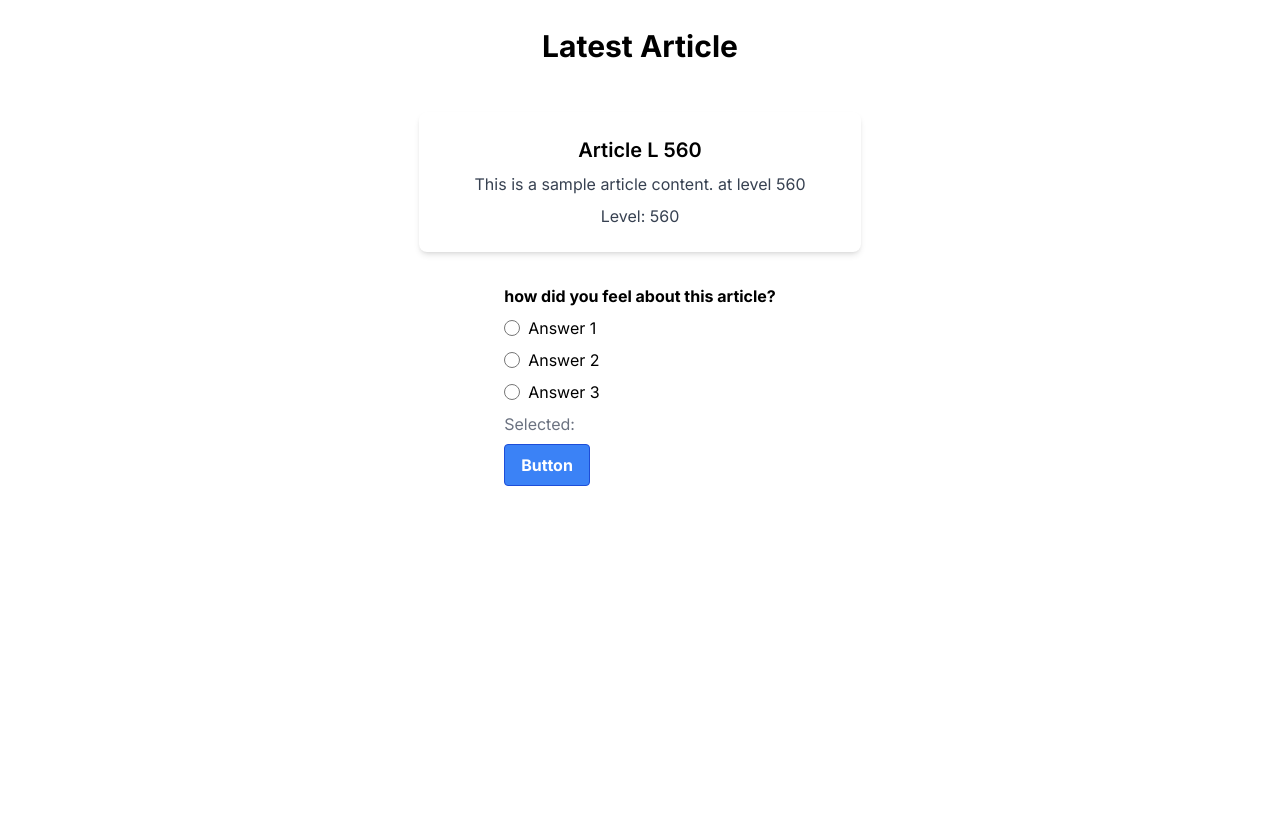
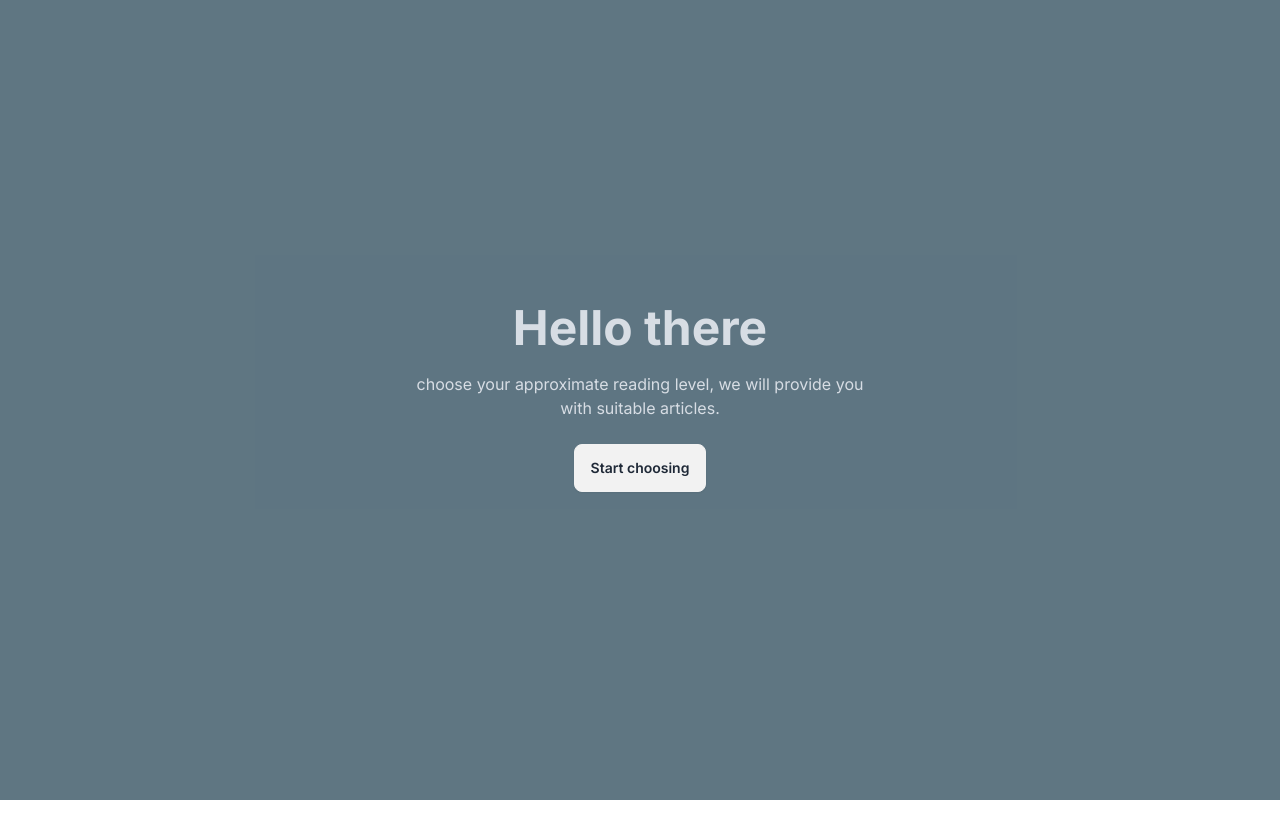
Before and after one commit to kcupqueen/nextjs, a Next.js app: page / in a window 1280 px wide. After the commit the page ends 800 px from the top, so only its background shows below. Built offline with nearby package versions, Linux system fonts and the light colour scheme.

Commit message:
homepage v0.1

```diff
--- a/app/page.tsx
+++ b/app/page.tsx
@@ -1,25 +1,21 @@
 'use client';
-import Article from "@/app/ui/default/article";
+import Home0 from "@/app/ui/default/home"
 import GenerateMockDate from "@/app/lib/default/mock_article";
 import { useEffect } from 'react';
 
 
 export default function Home() {
 
-    const level = 600
+
     // clear local storage
     useEffect(() => {
         // Clear local storage on page load
         localStorage.clear();
     }, []);
 
-    const mockArticleData = GenerateMockDate()
     return (
-        <main className="flex min-h-screen flex-col items-center justify-between p-5">
-            <div className="flex flex-col items-center justify-start min-h-screen py-2">
-                <h1 className="text-3xl font-bold mb-4">Latest Article</h1>
-                 <Article list={mockArticleData} filterLevel={level}/>
-            </div>
-        </main>
+        <>
+            <Home0 />
+        </>
     );
 }
--- a/app/quizz/page.tsx
+++ b/app/quizz/page.tsx
@@ -1,9 +1,25 @@
+'use client';
+import Article from "@/app/ui/default/article";
+import GenerateMockDate from "@/app/lib/default/mock_article";
+import { useEffect } from 'react';
+
+
 export default function Home() {
+
+    const level = 600
+    // clear local storage
+    useEffect(() => {
+        // Clear local storage on page load
+        localStorage.clear();
+    }, []);
+
+    const mockArticleData = GenerateMockDate()
     return (
-
-        <div className="container">
-            <h1>Quizz</h1>
-            <p>Quizz page content</p>
-        </div>
+        <main className="flex min-h-screen flex-col items-center justify-between p-5">
+            <div className="flex flex-col items-center justify-start min-h-screen py-2">
+                <h1 className="text-3xl font-bold mb-4">Latest Article</h1>
+                <Article list={mockArticleData} filterLevel={level}/>
+            </div>
+        </main>
     );
 }
--- /dev/null
+++ b/app/ui/default/home.tsx
@@ -0,0 +1,69 @@
+
+// temporary home page 2024-03-24
+import Image from 'next/image';
+function GetBackGroundImage() {
+    return (
+        <Image
+            src="/background.jpg"
+            width={1920}
+            height={1080}
+            alt="background"
+        />
+    )
+
+}
+
+const i18nInstructions = {
+    'En':{
+        'title': 'Hello there',
+        'content': 'choose your approximate reading level, we will provide you with suitable articles.',
+        'button': 'Start choosing',
+        'levels': ['Beginner', 'Intermediate', 'Advanced'],
+    },
+    'Cn':{
+        'title': '欢迎',
+        'content': '选出你大致的阅读水平，我们将为你提供适合的文章。',
+        'button': '開始选择',
+        'levels': ['初级', '中级', '高级'],
+    }
+}
+
+function DropDown({title, items}:{title:string, items:string[]}) {
+
+    const li = items.map((item,i) => {
+        return <li key={i} style={{fontWeight: 'bold', color: 'black'}}  onClick={() => console.log(item)}><a>{item}</a></li>
+
+    })
+
+    return (
+        <details className="dropdown">
+            <summary className="m-1 btn">{title}</summary>
+            <ul className="p-2 shadow menu dropdown-content z-[1] bg-base-100 rounded-box w-52">
+                {li}
+            </ul>
+        </details>
+    )
+}
+
+function Home0() {
+
+    const defaultLang = 'En'
+    const instruction = i18nInstructions[defaultLang]
+    const dropDownTitle = instruction.button
+    const items = instruction.levels
+    return (
+        <div className="hero min-h-screen"
+             style={{backgroundColor: `lightblue`}}>
+            <div className="hero-overlay bg-opacity-60"></div>
+            <div className="hero-content text-center text-neutral-content">
+                <div className="max-w-md">
+                    <h1 className="mb-5 text-5xl font-bold">{instruction.title}</h1>
+                    <p className="mb-5">{instruction.content}</p>
+                    <DropDown title={dropDownTitle} items={items}/>
+                </div>
+            </div>
+        </div>
+    )
+}
+
+export default Home0;
```
Also changed, not shown: 1 other file (tests, documents, lock files or other folders).
